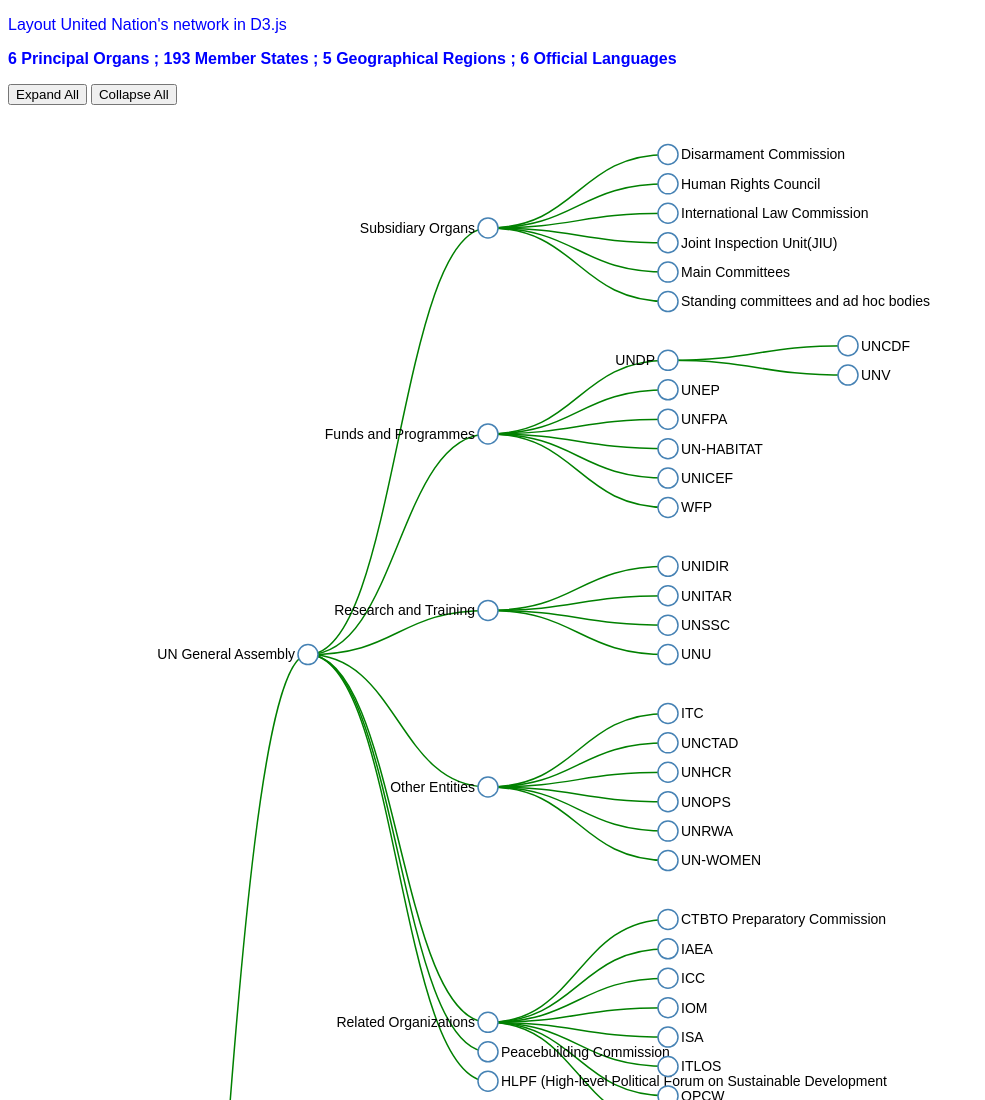
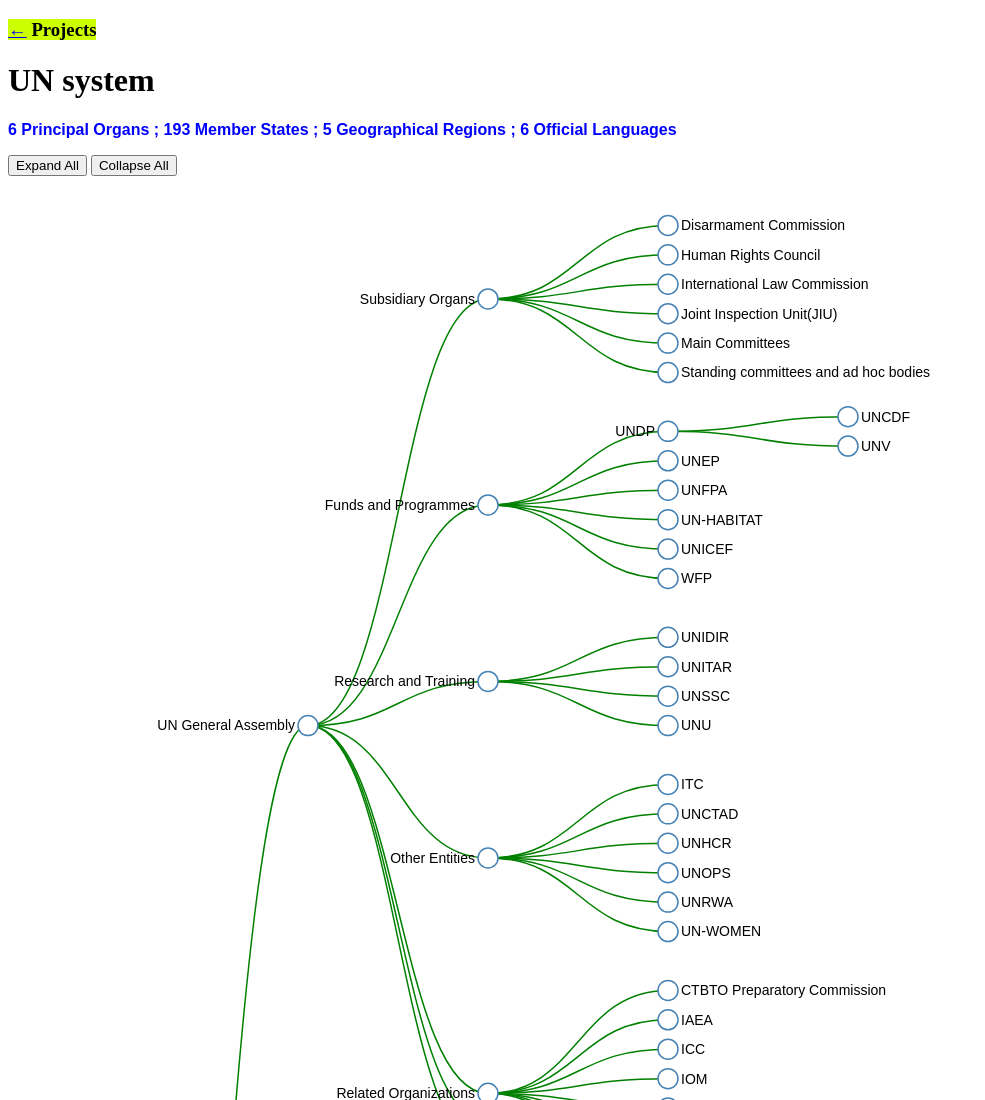
Before and after one commit to jyang123-bit/UNnetwork, a plain HTML site: page index.html in a window 1280 px wide. Shown: the top 1100 px of the page, without its empty margins (0-985 px from the left). Drawn offline with nearby package versions, Linux system fonts and the light colour scheme.

Commit message:
Update index.html

```diff
--- a/index.html
+++ b/index.html
@@ -5,8 +5,14 @@
 
 <title>UN system </title>
 
+<div class="Category">
+    <h3><span style="background-color:#ccff00"><a href="https://jyang123-bit.github.io/Website/category/Projects.html">&#x2190</a> Projects</span></h3>
+</div>
+
+<h1>UN system</h1>
+
 <body>
-	<div id="header"><p>Layout United Nation's network in D3.js</p><p><b>6 Principal Organs ; 193 Member States  ; 5 Geographical Regions ; 6 Official Languages</p></div>
+	<div id="header"><p><b>6 Principal Organs ; 193 Member States  ; 5 Geographical Regions ; 6 Official Languages</p></div>
 	<button onclick="expandAll()">Expand All</button>
   	<button onclick="collapseAll()">Collapse All</button>
 
```
